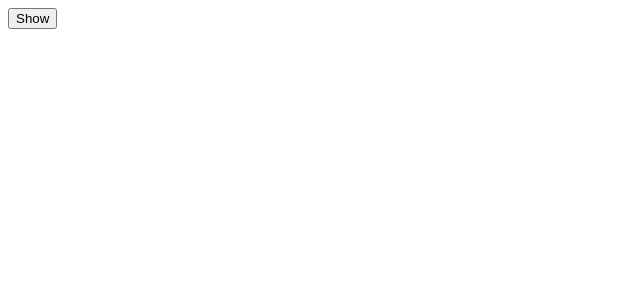
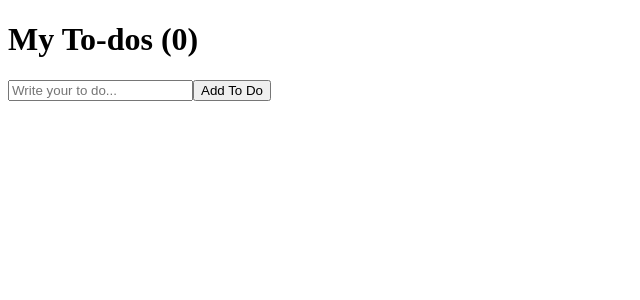
Before and after one commit to gmmyung/react_tutorial, a React (Create React App) app: page / in a window 1280 px wide. Shown: the top 300 px of the page, without its empty margins (0-640 px from the left). Built offline with nearby package versions, Linux system fonts and the light colour scheme.

Commit message:
Todo complete

```diff
--- a/src/App.js
+++ b/src/App.js
@@ -1,28 +1,46 @@
 import { useState, useEffect } from "react"
 
-function Hello() {
-  function byeFn() {
-    console.log("By:(");
-  }
-  function hiFn() {
-    console.log("Hello!");
-    return byeFn
-  }
-  useEffect(hiFn, []);
+function App() {
+  const [todo, setTodo] = useState("");
+  const [todos, setTodos] = useState([]);
+  const onChange = (e) => {
+    setTodo(e.target.value);
+  };
+  const onSubmit = (e) => {
+    e.preventDefault();
+    if (todo === "") {
+      return;
+    }
+    setTodos((prevTodos) => [todo, ...prevTodos]);
+    setTodo("");
 
-
-
-
-  return <h1>Hello!</h1>
-}
-
-function App() {
-  const [showing, setShowing] = useState(false);
-  const onClick = () => setShowing((prev) => !prev);
+  };
   return (
-    <div className="App">
-      {showing ? <Hello /> : null}
-      <button onClick={onClick}>{showing ? "Hide" : "Show"}</button>
+    <div>
+      <h1>My To-dos ({todos.length})</h1>
+      <form action="" onSubmit={onSubmit}>
+        <input
+          type="text"
+          value={todo}
+          placeholder="Write your to do..."
+          onChange={onChange}
+        />
+        <button>Add To Do</button>
+      </form>
+      {todos.map(
+        (todo, index) => (
+          <li key={index}>
+            {todo}
+            <button
+              onClick={() => {
+                setTodos(prevTodos => {
+                  return prevTodos.filter((_, i) => i !== index);
+                });
+              }}
+            >x</button>
+          </li>
+        )
+      )}
     </div>
   );
 }
```
